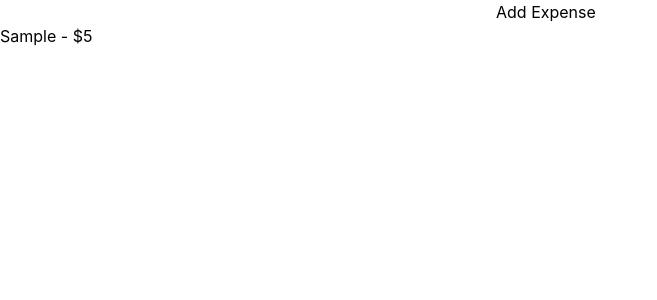
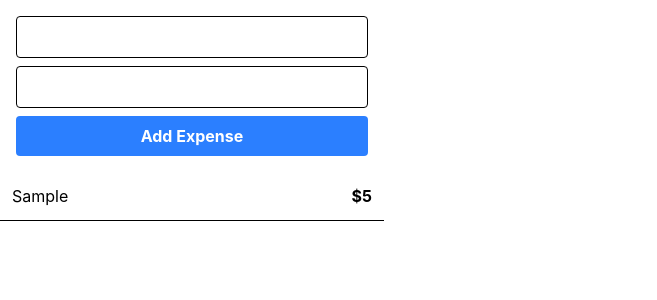
Before and after one commit to chhavitater/family-expense-tracker, a React (Vite) app in the folder frontend/: page / in a window 1280 px wide. Both pictures are taken after typing "Sample", "5" into the empty fields and a click on the button "Add Expense". Shown: the top 300 px of the page, without its empty margins (0-657 px from the left). Built offline with nearby package versions, Linux system fonts and the light colour scheme.

Commit message:
Style expense form and list with Tailwind

```diff
--- a/frontend/src/App.tsx
+++ b/frontend/src/App.tsx
@@ -32,23 +32,25 @@ function App() {
 
   return (
     <>
-      <form onSubmit={handleSubmit}>
-        <input
+      <form className="flex flex-col gap-2 p-4 max-w-sm" onSubmit={handleSubmit}>
+        <input className="border rounded px-3 py-2"
           value={description}
           onChange={(e) => setDescription(e.target.value)}
         />
 
-        <input
+        <input className="border rounded px-3 py-2"
           type="number"
           value={amount}
           onChange={(e) => setAmount(e.target.value)}
         />
-        {error && <p className="error">{error}</p>}
-        <button type="submit">Add Expense</button>
+        {error && <p className="text-red-500">{error}</p>}
+        <button className="bg-blue-500 text-white font-bold py-2 rounded" type="submit">Add Expense</button>
       </form>
-      {expenses.map((expense, index) => (
-        <ExpenseItem key={index} description={expense.description} amount={expense.amount} />
-      ))}
+      <div className="max-w-sm">
+        {expenses.map((expense, index) => (
+          <ExpenseItem key={index} description={expense.description} amount={expense.amount} />
+        ))}
+      </div>
     </>
   )
 }
@@ -60,5 +62,10 @@ interface ExpenseItemProps {
   amount: number;
 }
 function ExpenseItem({ description, amount}: ExpenseItemProps) {
-  return <p>{description} - ${amount}</p>;
+  return(
+    <p className="flex justify-between p-3 border-b">
+      <span>{description}</span>
+      <span className="font-bold">${amount}</span>
+    </p>
+  );
 }
```
